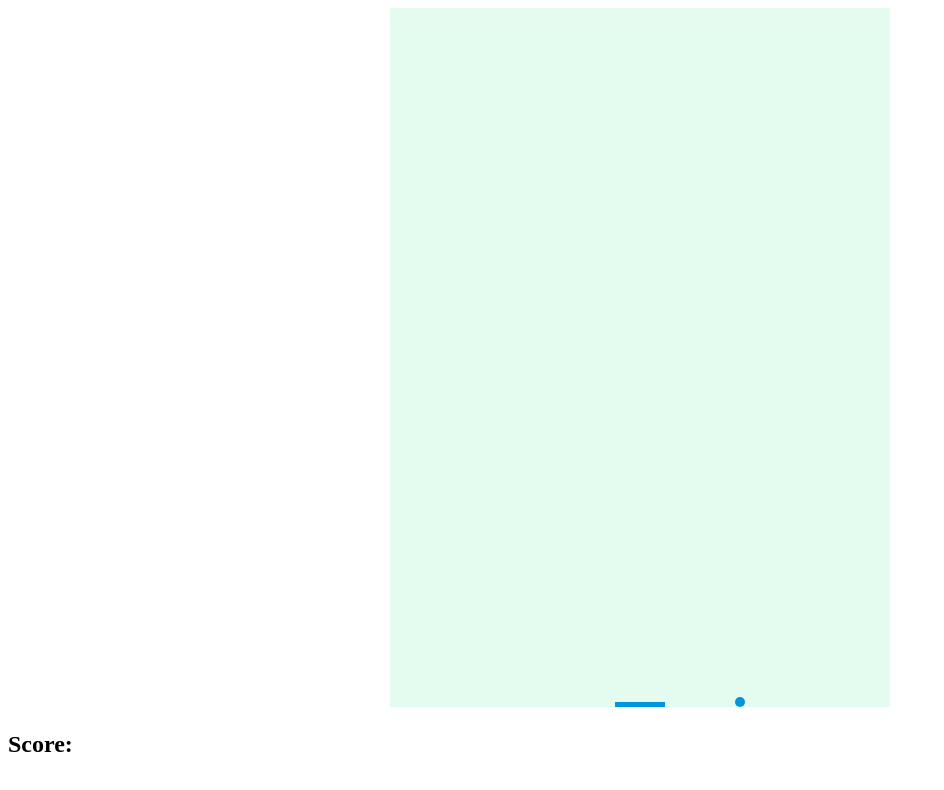
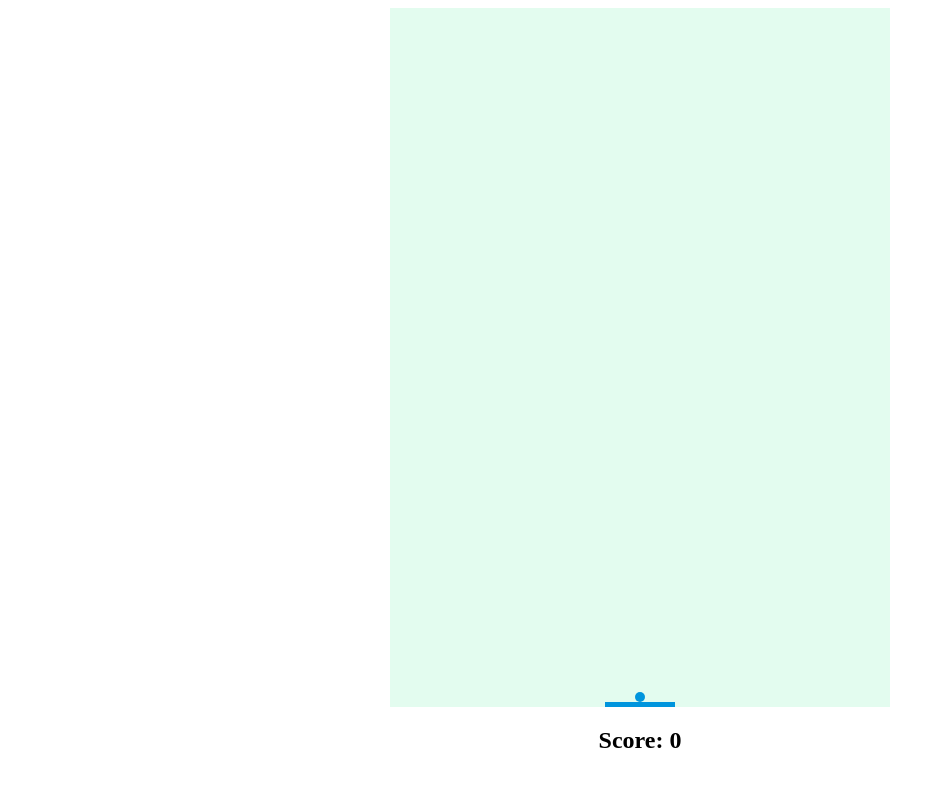
Before and after one commit to dannyxnda/ball-game, a plain HTML site: page index.html in a window 1280 px wide. Shown: the whole page, without its empty margins (0-944 px from the left). Drawn offline with Linux system fonts and the light colour scheme.

Commit message:
Score when touch

```diff
--- a/Script/main.js
+++ b/Script/main.js
@@ -4,24 +4,13 @@ const BALL_RADIUS = 5
 canvas.width = 500
 canvas.height = 699
 
-// ctx.beginPath();
-// ctx.rect(20, 40, 50, 50); // coordinates - width/height
-// ctx.fillStyle = "#FF0000";
-// ctx.fill();
-// ctx.closePath();
-
-// ctx.beginPath();
-// ctx.arc(240, 70, 20, 0, Math.PI*2, false);
-// ctx.fillStyle = "green";
-// ctx.stroke();
-// ctx.closePath();
-
 const PADDLE_HEIGHT = 5
-const PADDLE_WIDTH = 50
+const PADDLE_WIDTH = 70
+let PADDLE_SPEED = 5
 let paddleX = (canvas.width - PADDLE_WIDTH) / 2
 
 let x = canvas.width / 2
-let y = canvas.height - PADDLE_HEIGHT
+let y = canvas.height - 2 * PADDLE_HEIGHT
 
 let dx = 5
 let dy = -5
@@ -29,7 +18,14 @@ let dy = -5
 let rightPressed = false
 let leftPressed = false
 
+const increaseSpeed = (currentSpeed) => currentSpeed < 0 && Math.abs(currentSpeed) < 20
+  ? currentSpeed - 0.1
+  : currentSpeed + 0.1
+
+let pressed = false
+
 function keyDownHandler (e) {
+  pressed = true
   if (e.key === 'Right' || e.key === 'ArrowRight') {
     rightPressed = true
   } else if (e.key === 'Left' || e.key === 'ArrowLeft') {
@@ -64,7 +60,12 @@ function drawPaddle () {
   ctx.closePath()
 }
 
+let firstTime = true
+let score = 0
+
 function draw () {
+  if (!pressed && !firstTime) return
+  firstTime = false
   ctx.clearRect(0, 0, canvas.width, canvas.height)
   drawBall()
   drawPaddle()
@@ -77,7 +78,11 @@ function draw () {
     dy = -dy
   } else if (y + dy > canvas.height - BALL_RADIUS) {
     if (x > paddleX && x < paddleX + PADDLE_WIDTH) {
-      dy = -dy
+      dy = -increaseSpeed(dy)
+      dx = increaseSpeed(dx)
+      if (PADDLE_SPEED < 8) PADDLE_SPEED += 0.1
+      score += 1
+      document.getElementById('score').innerHTML = score
     } else {
       alert('GAME OVER')
       document.location.reload()
@@ -87,9 +92,9 @@ function draw () {
 
   // key control
   if (rightPressed && paddleX < canvas.width - PADDLE_WIDTH) {
-    paddleX += 3
+    paddleX += PADDLE_SPEED
   } else if (leftPressed && paddleX > 0) {
-    paddleX -= 3
+    paddleX -= PADDLE_SPEED
   }
 
   x += dx
--- a/index.html
+++ b/index.html
@@ -8,7 +8,7 @@
   </head>
   <body>
     <canvas id="myCanvas"></canvas>
-    <h2>Score: <span id="score"></span></h2>
+    <h2>Score: <span id="score">0</span></h2>
 
     <script src="./Script/main.js"></script>
   </body>
--- a/style.css
+++ b/style.css
@@ -1,8 +1,14 @@
+body {
+  display: flex;
+  flex-direction: column;
+  align-items: center;
+}
+
 #myCanvas {
-  position: relative;
+  /* position: relative; */
   /* top: 50%; */
-  left: 50%;
-  transform: translateX(-50%);
+  /* left: 50%;
+  transform: translateX(-50%); */
 
   /* width: 520px;
   height: 290px; */
```
